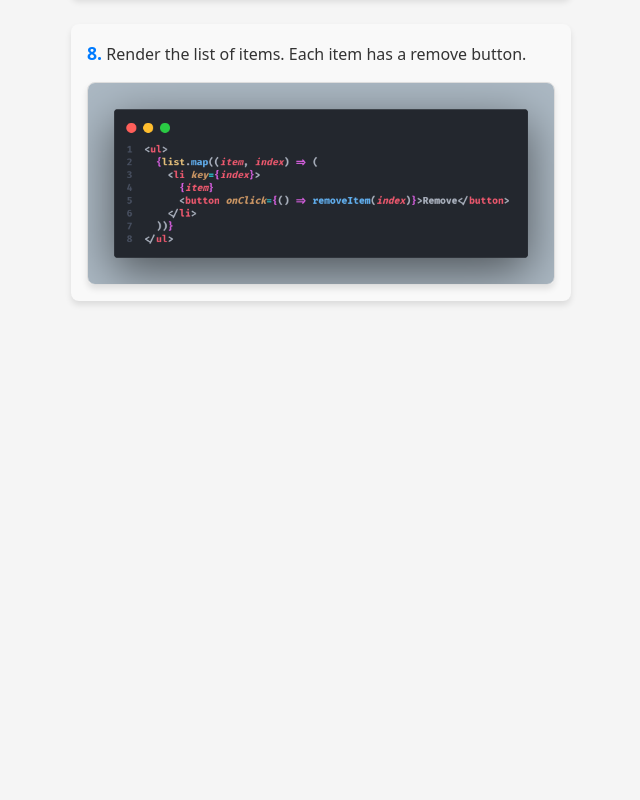
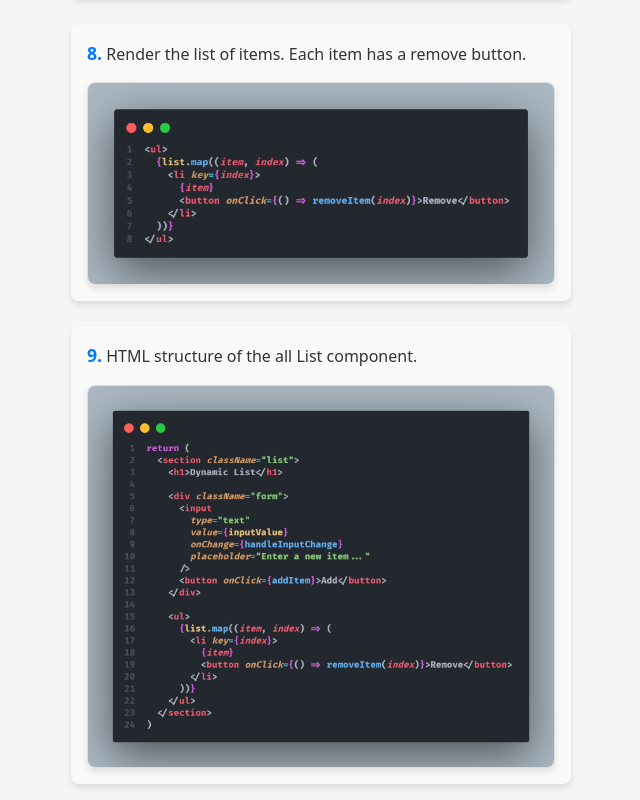
Before and after one commit to Espadv69/useState-Basics, a React (Vite) app in the folder DynamicList/: page / in a window 1280 px wide. Shown: the part 2832-3632 px from the top of the page, without its empty margins (319-959 px from the left). Before the commit the page ends 3149 px from the top, so only its background shows below. Built offline with nearby package versions, Linux system fonts and the light colour scheme; the HTML template or start-up script is replaced by a standard one.

Commit message:
Add ninth step explanation for HTML structure of the List component in Explanation component

```diff
--- a/DynamicList/src/components/Explanation/Explanation.jsx
+++ b/DynamicList/src/components/Explanation/Explanation.jsx
@@ -60,6 +60,13 @@ const Explanation = () => {
           imgUrl="/images/renderList.png"
           imgAlt="code snippet of a list of items"
         />
+
+        <LiExplanation
+          stepNumber={9}
+          description="HTML structure of the all List component."
+          imgUrl="/images/htmlStructure.png"
+          imgAlt="code snippet of the HTML structure of the List component"
+        />
       </ol>
     </section>
   )
```
